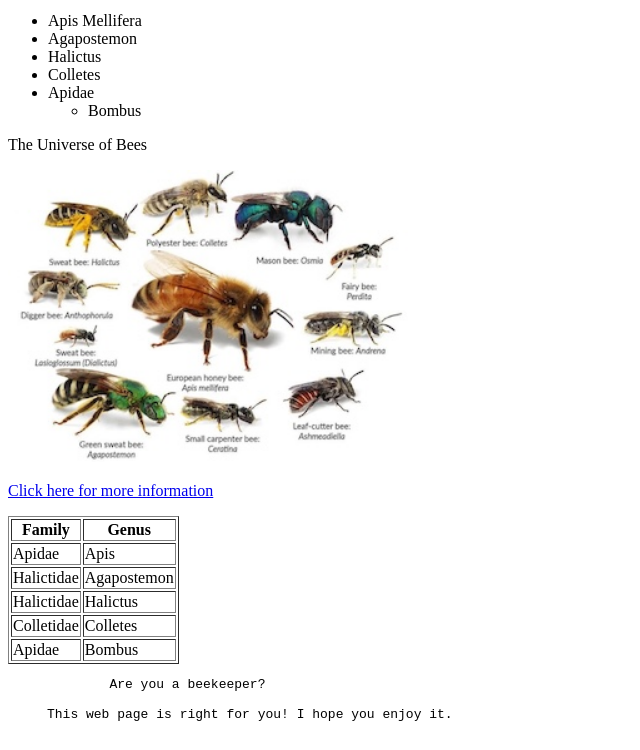
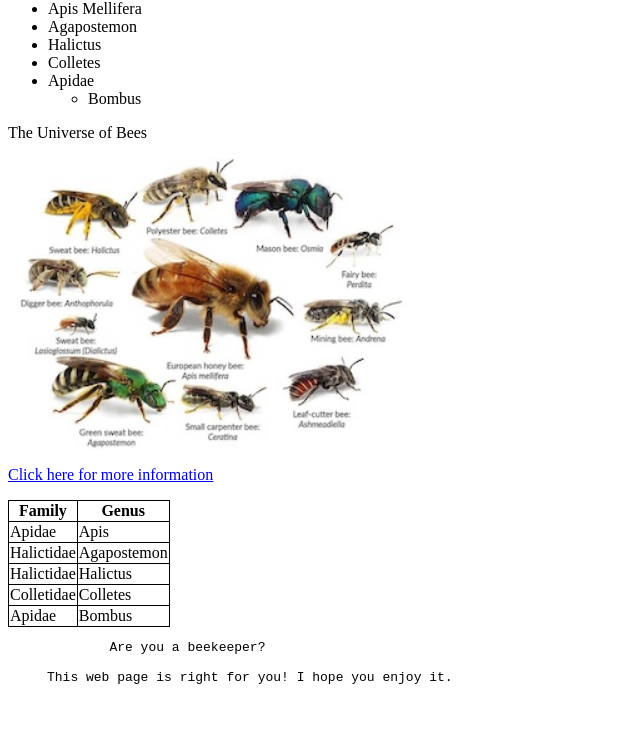
Before and after one commit to itu-itis26-cubuka26/BBF101_Homework4, a plain HTML site: page index.html in a window 1280 px wide. Shown: the part 340-1090 px from the top of the page, without its empty margins (0-640 px from the left). After the commit the page ends 1053 px from the top, so only its background shows below. Drawn offline with Linux system fonts and the light colour scheme.

Commit message:
Fix HTML validation warnings

```diff
--- a/index.html
+++ b/index.html
@@ -1,9 +1,15 @@
 
-<!DOCTYPE html>
+<!DOCTYPE html lang="en">
 <html>
 <head>
     <meta charset="UTF-8">
     <title>My Web Page</title>
+<style>
+    table, th, td {
+        border: 1px solid black;
+        border-collapse: collapse;
+    }
+</style>
 </head>
 
 <body>
@@ -53,7 +59,7 @@
         </a>
     </p>
 
-    <table border="1">
+    <table>
         <tr>
             <th>Family</th>
             <th>Genus</th>
```
